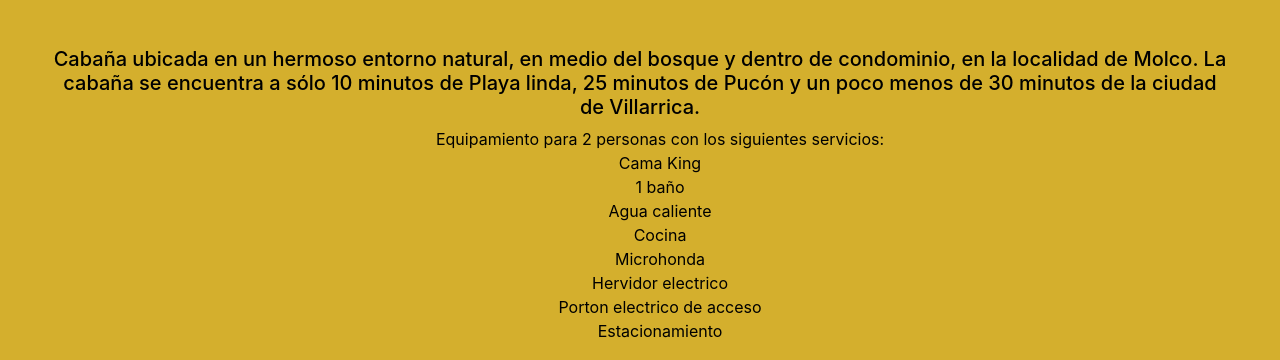
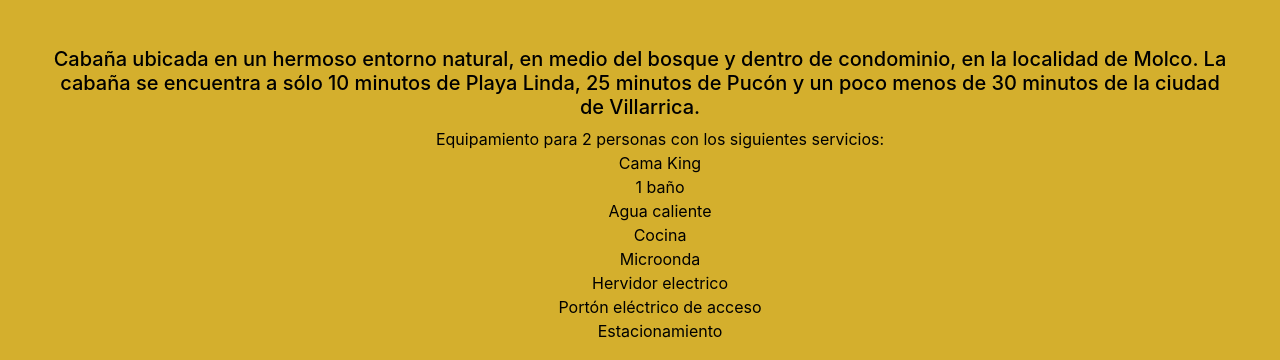
Before and after one commit to mallenarenas/casa_molco, a plain HTML site: page index.html in a window 1280 px wide. Shown: the part 754-1114 px from the top of the page. Drawn offline with nearby package versions, Linux system fonts and the light colour scheme.

Commit message:
correct spelling errors

```diff
--- a/index.html
+++ b/index.html
@@ -72,7 +72,7 @@
         </a>
       </div>
       <div class="descripcion">
-        <h5 >Cabaña ubicada en un hermoso entorno natural, en medio del bosque y dentro de condominio, en la localidad de Molco. La cabaña se encuentra a sólo 10 minutos de Playa linda, 25 minutos de Pucón y un poco menos de 30 minutos de la ciudad de Villarrica.</h5>
+        <h5 >Cabaña ubicada en un hermoso entorno natural, en medio del bosque y dentro de condominio, en la localidad de Molco. La cabaña se encuentra a sólo 10 minutos de Playa Linda, 25 minutos de Pucón y un poco menos de 30 minutos de la ciudad de Villarrica.</h5>
 
         <ul>
             Equipamiento para 2 personas con los siguientes servicios:
@@ -80,9 +80,9 @@
             <li>1 baño</li>
             <li>Agua caliente</li>
             <li>Cocina</li>
-            <li>Microhonda</li>
+            <li>Microonda</li>
             <li>Hervidor electrico</li>
-            <li>Porton electrico de acceso</li>
+            <li>Portón eléctrico de acceso</li>
             <li>Estacionamiento</li>
 
         </ul>
```
